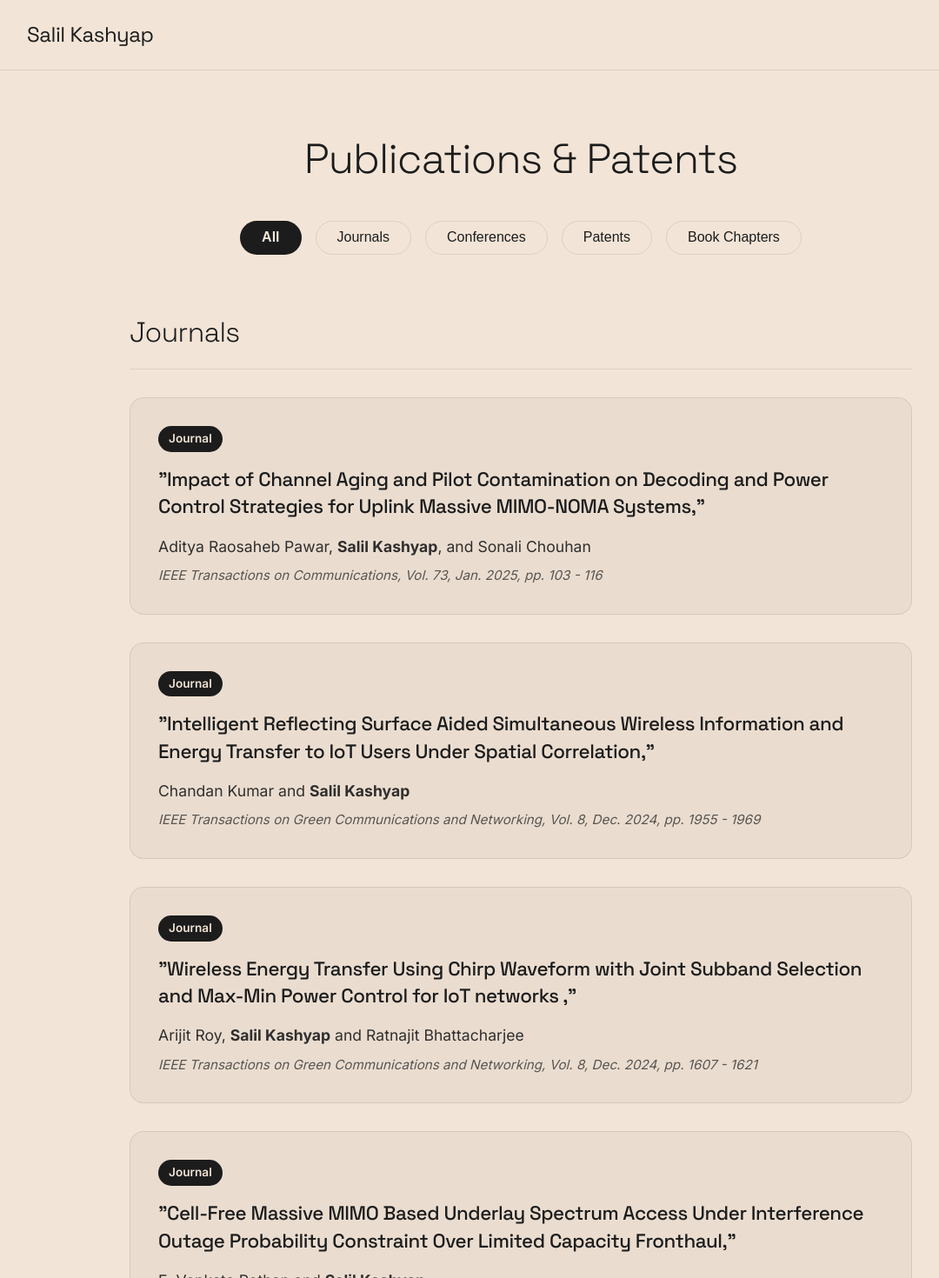
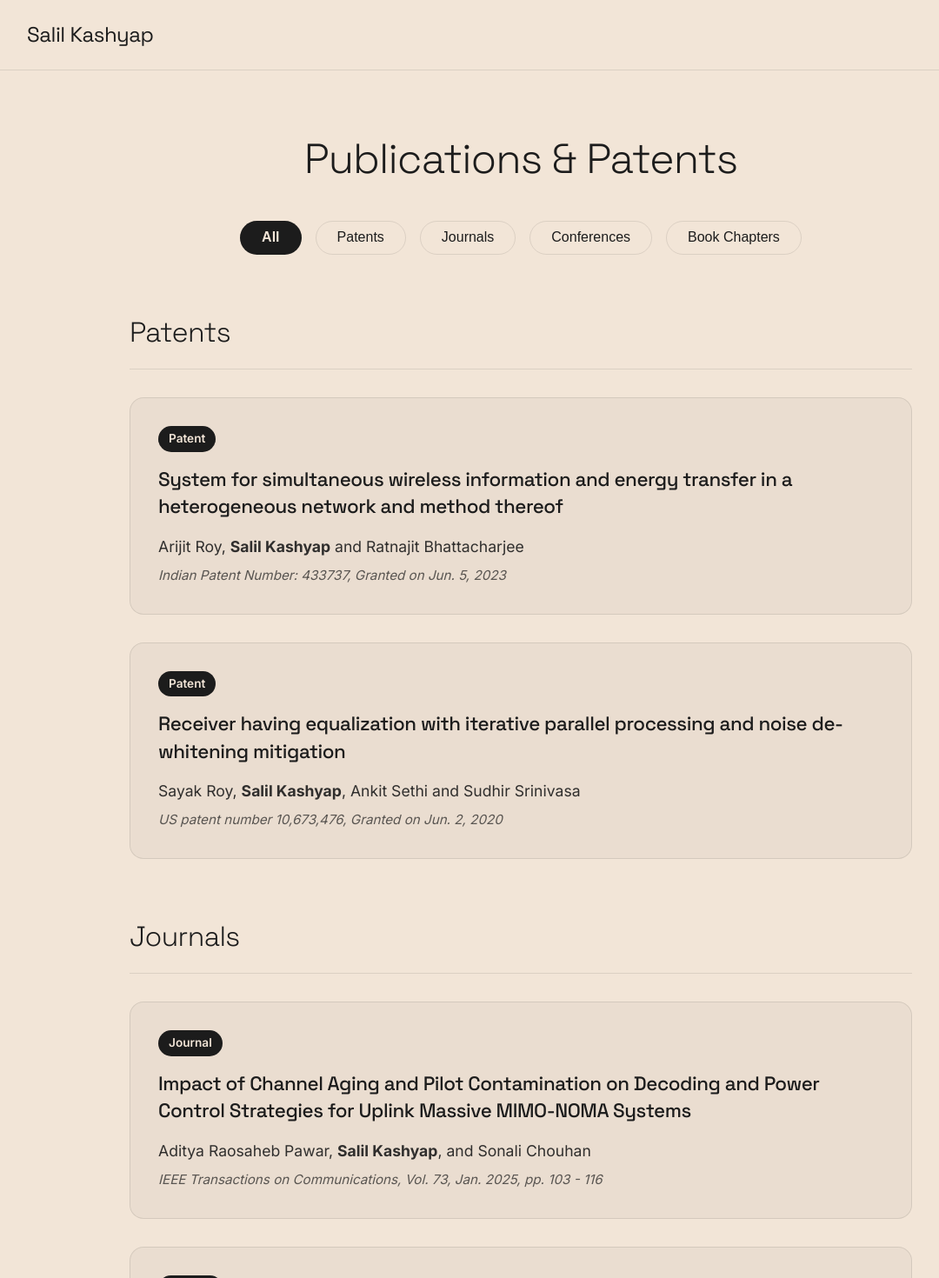
Before and after one commit to salilkashyap/salilkashyap.github.io, a Next.js app: page /publications in a window 1280 px wide. Shown: the top 1470 px of the page at 87% size, without its empty margins (41-1121 px from the left). Built offline with nearby package versions, Linux system fonts and the light colour scheme.

Commit message:
Reorder sections and clean title quotes on publications page

```diff
--- a/src/app/publications/page.tsx
+++ b/src/app/publications/page.tsx
@@ -17,6 +17,10 @@ const HighlightAuthor = ({ text }: { text: string }) => {
 };
 
 const PublicationCard = ({ type, title, authors, details, index }: any) => {
+  const cleanedTitle = title
+    .replace(/^[“"\s]+/, "")
+    .replace(/[”",\s]+$/, "");
+
   return (
     <motion.div
       initial={{ opacity: 0, y: 30 }}
@@ -31,6 +35,7 @@ const PublicationCard = ({ type, title, authors, details, index }: any) => {
         border: '1px solid var(--border)',
         transition: 'transform 0.3s ease, box-shadow 0.3s ease',
         cursor: 'default',
+        width: '100%'
       }}
       onMouseEnter={(e) => {
         e.currentTarget.style.transform = 'translateY(-5px)';
@@ -45,7 +50,7 @@ const PublicationCard = ({ type, title, authors, details, index }: any) => {
         {type}
       </div>
       <h3 className="text-serif" style={{ fontSize: '1.4rem', fontWeight: 500, marginBottom: '1rem', lineHeight: 1.4 }}>
-        {title}
+        {cleanedTitle}
       </h3>
       <p style={{ fontSize: '1.1rem', marginBottom: '0.5rem', lineHeight: 1.6, color: 'var(--foreground)', opacity: 0.9 }}>
         <HighlightAuthor text={authors} />
@@ -128,7 +133,7 @@ export default function Publications() {
 
   const [filter, setFilter] = useState('All');
 
-  const filterTabs = ['All', 'Journals', 'Conferences', 'Patents', 'Book Chapters'];
+  const filterTabs = ['All', 'Patents', 'Journals', 'Conferences', 'Book Chapters'];
 
   return (
     <main className="container" style={{ paddingBottom: '2rem', paddingTop: '4rem' }}>
@@ -161,6 +166,13 @@ export default function Publications() {
 
         <div style={{ maxWidth: '900px', margin: '0 auto' }}>
 
+          {(filter === 'All' || filter === 'Patents') && (
+            <div style={{ marginBottom: '4rem' }}>
+              <h2 className="text-serif" style={{ fontSize: '2rem', marginBottom: '2rem', borderBottom: '1px solid var(--border)', paddingBottom: '1rem' }}>Patents</h2>
+              {patents.map((item, i) => <PublicationCard key={i} type="Patent" index={i % 10} {...item} />)}
+            </div>
+          )}
+
           {(filter === 'All' || filter === 'Journals') && (
             <div style={{ marginBottom: '4rem' }}>
               <h2 className="text-serif" style={{ fontSize: '2rem', marginBottom: '2rem', borderBottom: '1px solid var(--border)', paddingBottom: '1rem' }}>Journals</h2>
@@ -172,13 +184,6 @@ export default function Publications() {
             <div style={{ marginBottom: '4rem' }}>
               <h2 className="text-serif" style={{ fontSize: '2rem', marginBottom: '2rem', borderBottom: '1px solid var(--border)', paddingBottom: '1rem' }}>Conferences</h2>
               {conferences.map((item, i) => <PublicationCard key={i} type="Conference" index={i % 10} {...item} />)}
-            </div>
-          )}
-
-          {(filter === 'All' || filter === 'Patents') && (
-            <div style={{ marginBottom: '4rem' }}>
-              <h2 className="text-serif" style={{ fontSize: '2rem', marginBottom: '2rem', borderBottom: '1px solid var(--border)', paddingBottom: '1rem' }}>Patents</h2>
-              {patents.map((item, i) => <PublicationCard key={i} type="Patent" index={i % 10} {...item} />)}
             </div>
           )}
 
```
